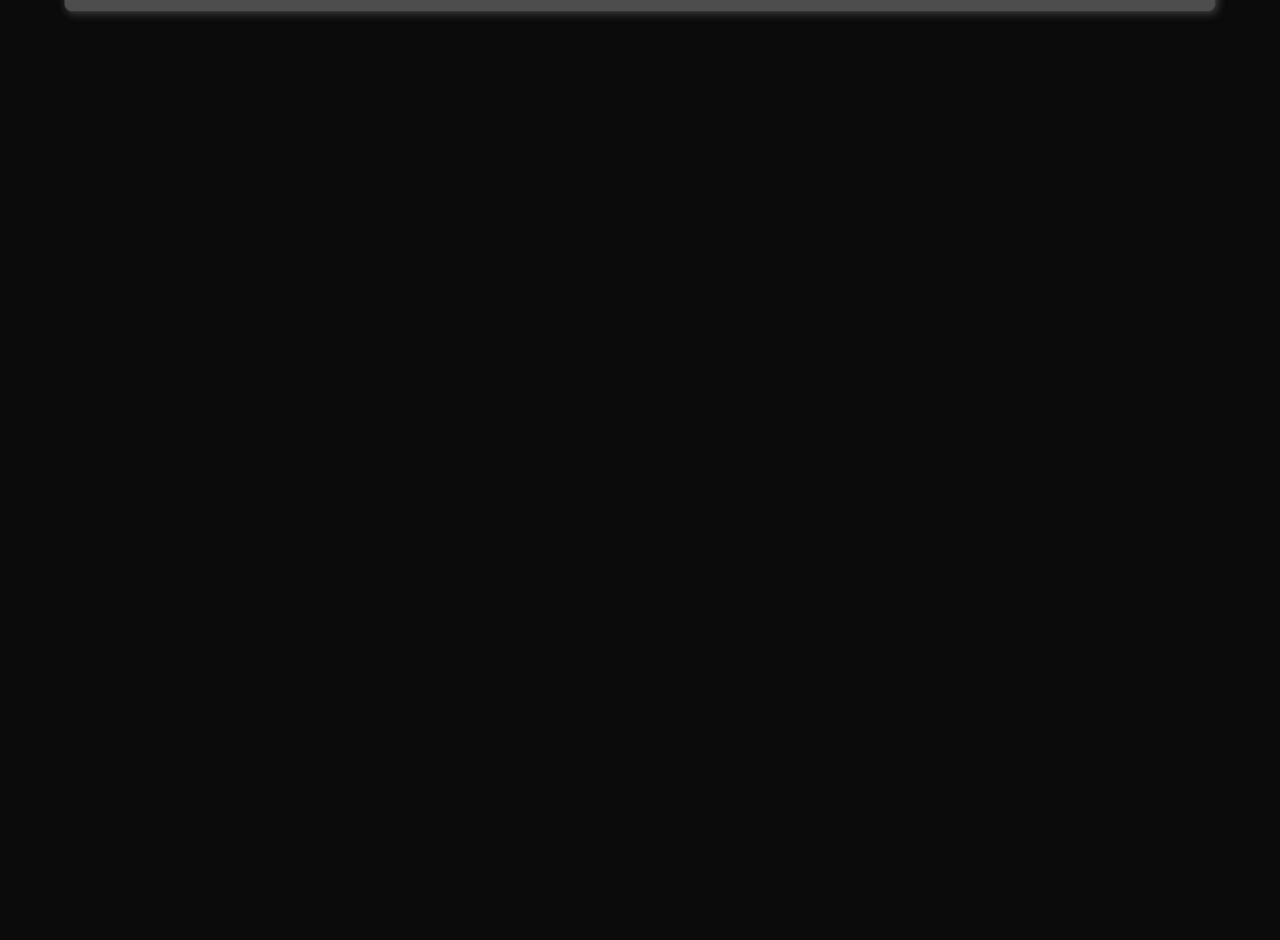
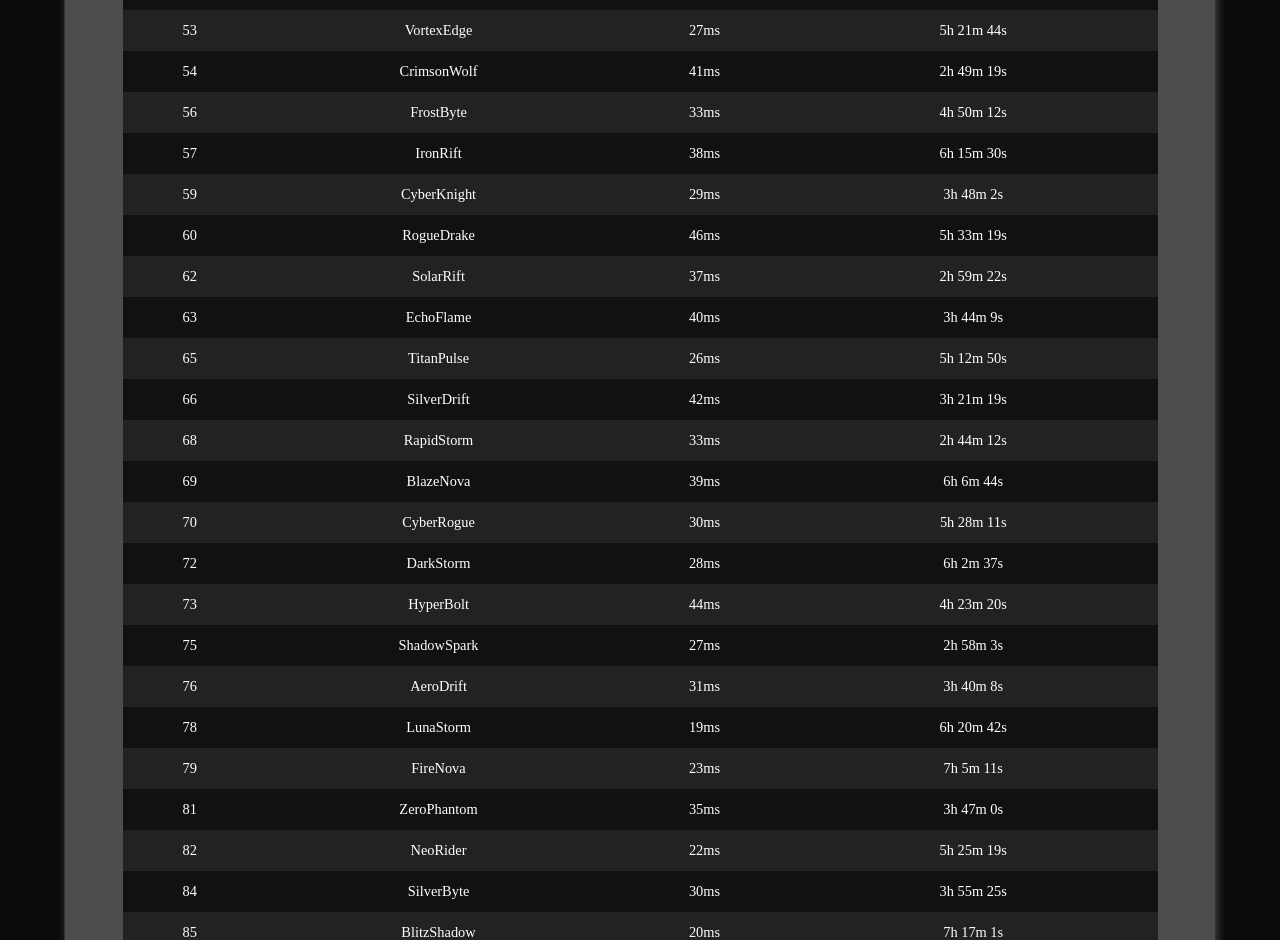
Before and after one commit to jNascimentoCW/byteone, a Next.js app: page / in a window 1280 px wide. Shown: the part 1860-2800 px from the top of the page. Before the commit the page ends 1904 px from the top, so only its background shows below. Built offline with nearby package versions, Linux system fonts and the light colour scheme.

Commit message:
Implementacao da pseudo API para atualizacao dos componentes

```diff
--- a/src/app/page.jsx
+++ b/src/app/page.jsx
@@ -22,25 +22,64 @@ export const Panel = styled.div`
   padding-bottom: 1rem;
 `;
 
+export const Loading = styled.p`
+  text-align: center;
+  color: #ffffff;
+  padding: 2rem;
+  font-size: 1.2rem;
+`;
+
 export default function Home() {
   // Estado para armazenar os dados dos jogadores
   const [players, setPlayers] = useState([]);
+  const [onlinePlayers, setOnlinePlayers] = useState([]);
+  const [loading, setLoading] = useState(false);
 
   // Está implementado com useEffect para simular uma chamada de API e carregar os dados dos jogadores ao montar o componente para usar, por exemplo, axios para chamar uma API real futuramente
   useEffect(() => {
     setPlayers(playersData);
   }, []);
 
-  // Filtra apenas os jogadores que estão online
-  const onlinePlayers = players.filter((player) => player.online);
+  // Filtra os jogadores online sempre que a lista de jogadores mudar
+  useEffect(() => {
+    const filteredPlayers = players.filter((players) => players.online);
+    setOnlinePlayers(filteredPlayers);
+  }, [players]);
+
+  // Função para atualizar os dados dos jogadores (simulação)
+  function btnClickRefresh() {
+    setLoading(true);
+
+    // Simula uma chamada de API com um timeout
+    setTimeout(() => {
+      const updatedPlayers = players.map((player) => ({
+        ...player,
+        online: Math.random() > 0.5, // Simula o status online/offline aleatoriamente
+      }));
+
+      // Atualiza os estados com os novos dados
+      setPlayers(updatedPlayers);
+
+      setLoading(false);
+    }, 1500);
+  }
 
   return (
     <>
       <GlobalStyle />
       <Header />
       <Panel>
-        <Server />
-        <Table onlinePlayers={onlinePlayers} />
+        <Server
+          onlinePlayers={onlinePlayers}
+          players={players}
+          loading={loading}
+          btnClickRefresh={btnClickRefresh}
+        />
+        {loading ? (
+          <Loading>Carregando dados...</Loading>
+        ) : (
+          <Table onlinePlayers={onlinePlayers} />
+        )}
       </Panel>
     </>
   );
--- a/src/components/Button.jsx
+++ b/src/components/Button.jsx
@@ -19,6 +19,6 @@ export const ButtonStyled = styled.button`
   }
 `;
 
-export default function Button({ children, onClick }) {
-  return <ButtonStyled onClick={onClick}>{children}</ButtonStyled>;
+export default function Button({ children, functionality }) {
+  return <ButtonStyled onClick={functionality}>{children}</ButtonStyled>;
 }
--- a/src/components/Server.jsx
+++ b/src/components/Server.jsx
@@ -42,10 +42,14 @@ export const Span = styled.span`
   color: #fb9f24;
 `;
 
-export default function ServerName() {
+export default function ServerName({
+  onlinePlayers,
+  players,
+  btnClickRefresh,
+  loading,
+}) {
   return (
     <ServerNameContainer>
-      <p>Nome do Servidor</p>
       <h2>Los Santos RP - FiveM</h2>
       <StatusInfo>
         <p>
@@ -56,11 +60,15 @@ export default function ServerName() {
           </span>
         </p>
         <p>
-          Jogadores Conectados:<Span> 125/250</Span>
+          Jogadores Conectados:
+          <Span>
+            {" "}
+            {loading ? 0 : onlinePlayers.length}/{players.length}
+          </Span>
         </p>
 
         {/* Implementar um random para atualizar os dados só para demonstração */}
-        <Button>
+        <Button functionality={btnClickRefresh}>
           Atualizar Status <IoReload />
         </Button>
       </StatusInfo>
--- a/src/data/players.json
+++ b/src/data/players.json
@@ -348,5 +348,355 @@
     "ping": "30ms",
     "onlineTime": "3h 22m 35s",
     "online": true
+  },
+  {
+    "id": 51,
+    "playerName": "NeonFlash",
+    "ping": "35ms",
+    "onlineTime": "6h 40m 22s",
+    "online": true
+  },
+  {
+    "id": 52,
+    "playerName": "ShadowDrift",
+    "ping": "48ms",
+    "onlineTime": "3h 15m 33s",
+    "online": false
+  },
+  {
+    "id": 53,
+    "playerName": "VortexEdge",
+    "ping": "27ms",
+    "onlineTime": "5h 21m 44s",
+    "online": true
+  },
+  {
+    "id": 54,
+    "playerName": "CrimsonWolf",
+    "ping": "41ms",
+    "onlineTime": "2h 49m 19s",
+    "online": true
+  },
+  {
+    "id": 55,
+    "playerName": "NovaSpark",
+    "ping": "25ms",
+    "onlineTime": "7h 5m 58s",
+    "online": false
+  },
+  {
+    "id": 56,
+    "playerName": "FrostByte",
+    "ping": "33ms",
+    "onlineTime": "4h 50m 12s",
+    "online": true
+  },
+  {
+    "id": 57,
+    "playerName": "IronRift",
+    "ping": "38ms",
+    "onlineTime": "6h 15m 30s",
+    "online": true
+  },
+  {
+    "id": 58,
+    "playerName": "BluePhantom",
+    "ping": "24ms",
+    "onlineTime": "2h 58m 14s",
+    "online": false
+  },
+  {
+    "id": 59,
+    "playerName": "CyberKnight",
+    "ping": "29ms",
+    "onlineTime": "3h 48m 2s",
+    "online": true
+  },
+  {
+    "id": 60,
+    "playerName": "RogueDrake",
+    "ping": "46ms",
+    "onlineTime": "5h 33m 19s",
+    "online": true
+  },
+  {
+    "id": 61,
+    "playerName": "GhostNova",
+    "ping": "31ms",
+    "onlineTime": "4h 5m 11s",
+    "online": false
+  },
+  {
+    "id": 62,
+    "playerName": "SolarRift",
+    "ping": "37ms",
+    "onlineTime": "2h 59m 22s",
+    "online": true
+  },
+  {
+    "id": 63,
+    "playerName": "EchoFlame",
+    "ping": "40ms",
+    "onlineTime": "3h 44m 9s",
+    "online": true
+  },
+  {
+    "id": 64,
+    "playerName": "StormBlitz",
+    "ping": "34ms",
+    "onlineTime": "6h 18m 7s",
+    "online": false
+  },
+  {
+    "id": 65,
+    "playerName": "TitanPulse",
+    "ping": "26ms",
+    "onlineTime": "5h 12m 50s",
+    "online": true
+  },
+  {
+    "id": 66,
+    "playerName": "SilverDrift",
+    "ping": "42ms",
+    "onlineTime": "3h 21m 19s",
+    "online": true
+  },
+  {
+    "id": 67,
+    "playerName": "NeoPhantom",
+    "ping": "21ms",
+    "onlineTime": "4h 59m 30s",
+    "online": false
+  },
+  {
+    "id": 68,
+    "playerName": "RapidStorm",
+    "ping": "33ms",
+    "onlineTime": "2h 44m 12s",
+    "online": true
+  },
+  {
+    "id": 69,
+    "playerName": "BlazeNova",
+    "ping": "39ms",
+    "onlineTime": "6h 6m 44s",
+    "online": true
+  },
+  {
+    "id": 70,
+    "playerName": "CyberRogue",
+    "ping": "30ms",
+    "onlineTime": "5h 28m 11s",
+    "online": true
+  },
+  {
+    "id": 71,
+    "playerName": "IronFalcon",
+    "ping": "25ms",
+    "onlineTime": "3h 10m 15s",
+    "online": false
+  },
+  {
+    "id": 72,
+    "playerName": "DarkStorm",
+    "ping": "28ms",
+    "onlineTime": "6h 2m 37s",
+    "online": true
+  },
+  {
+    "id": 73,
+    "playerName": "HyperBolt",
+    "ping": "44ms",
+    "onlineTime": "4h 23m 20s",
+    "online": true
+  },
+  {
+    "id": 74,
+    "playerName": "QuantumWing",
+    "ping": "36ms",
+    "onlineTime": "7h 12m 49s",
+    "online": false
+  },
+  {
+    "id": 75,
+    "playerName": "ShadowSpark",
+    "ping": "27ms",
+    "onlineTime": "2h 58m 3s",
+    "online": true
+  },
+  {
+    "id": 76,
+    "playerName": "AeroDrift",
+    "ping": "31ms",
+    "onlineTime": "3h 40m 8s",
+    "online": true
+  },
+  {
+    "id": 77,
+    "playerName": "CrimsonPulse",
+    "ping": "43ms",
+    "onlineTime": "5h 9m 50s",
+    "online": false
+  },
+  {
+    "id": 78,
+    "playerName": "LunaStorm",
+    "ping": "19ms",
+    "onlineTime": "6h 20m 42s",
+    "online": true
+  },
+  {
+    "id": 79,
+    "playerName": "FireNova",
+    "ping": "23ms",
+    "onlineTime": "7h 5m 11s",
+    "online": true
+  },
+  {
+    "id": 80,
+    "playerName": "EchoBlade",
+    "ping": "29ms",
+    "onlineTime": "4h 59m 33s",
+    "online": false
+  },
+  {
+    "id": 81,
+    "playerName": "ZeroPhantom",
+    "ping": "35ms",
+    "onlineTime": "3h 47m 0s",
+    "online": true
+  },
+  {
+    "id": 82,
+    "playerName": "NeoRider",
+    "ping": "22ms",
+    "onlineTime": "5h 25m 19s",
+    "online": true
+  },
+  {
+    "id": 83,
+    "playerName": "VortexBlade",
+    "ping": "47ms",
+    "onlineTime": "6h 33m 12s",
+    "online": false
+  },
+  {
+    "id": 84,
+    "playerName": "SilverByte",
+    "ping": "30ms",
+    "onlineTime": "3h 55m 25s",
+    "online": true
+  },
+  {
+    "id": 85,
+    "playerName": "BlitzShadow",
+    "ping": "20ms",
+    "onlineTime": "7h 17m 1s",
+    "online": true
+  },
+  {
+    "id": 86,
+    "playerName": "CyberRift",
+    "ping": "42ms",
+    "onlineTime": "2h 40m 40s",
+    "online": true
+  },
+  {
+    "id": 87,
+    "playerName": "NovaEdge",
+    "ping": "37ms",
+    "onlineTime": "4h 11m 50s",
+    "online": false
+  },
+  {
+    "id": 88,
+    "playerName": "IronStorm",
+    "ping": "33ms",
+    "onlineTime": "5h 22m 32s",
+    "online": true
+  },
+  {
+    "id": 89,
+    "playerName": "CrimsonCore",
+    "ping": "26ms",
+    "onlineTime": "6h 41m 45s",
+    "online": true
+  },
+  {
+    "id": 90,
+    "playerName": "DarkByte",
+    "ping": "28ms",
+    "onlineTime": "3h 18m 19s",
+    "online": true
+  },
+  {
+    "id": 91,
+    "playerName": "HyperNova",
+    "ping": "39ms",
+    "onlineTime": "4h 59m 2s",
+    "online": false
+  },
+  {
+    "id": 92,
+    "playerName": "ShadowBlitz",
+    "ping": "32ms",
+    "onlineTime": "5h 42m 30s",
+    "online": true
+  },
+  {
+    "id": 93,
+    "playerName": "QuantumRider",
+    "ping": "25ms",
+    "onlineTime": "6h 20m 22s",
+    "online": true
+  },
+  {
+    "id": 94,
+    "playerName": "LunarKnight",
+    "ping": "30ms",
+    "onlineTime": "3h 37m 12s",
+    "online": false
+  },
+  {
+    "id": 95,
+    "playerName": "RapidEdge",
+    "ping": "36ms",
+    "onlineTime": "4h 58m 45s",
+    "online": true
+  },
+  {
+    "id": 96,
+    "playerName": "SilverNova",
+    "ping": "22ms",
+    "onlineTime": "6h 15m 18s",
+    "online": true
+  },
+  {
+    "id": 97,
+    "playerName": "AeroPulse",
+    "ping": "29ms",
+    "onlineTime": "5h 0m 9s",
+    "online": false
+  },
+  {
+    "id": 98,
+    "playerName": "VortexStorm",
+    "ping": "31ms",
+    "onlineTime": "6h 39m 50s",
+    "online": true
+  },
+  {
+    "id": 99,
+    "playerName": "CrimsonWing",
+    "ping": "27ms",
+    "onlineTime": "4h 14m 42s",
+    "online": true
+  },
+  {
+    "id": 100,
+    "playerName": "EchoNova",
+    "ping": "34ms",
+    "onlineTime": "7h 9m 17s",
+    "online": true
   }
 ]
```
